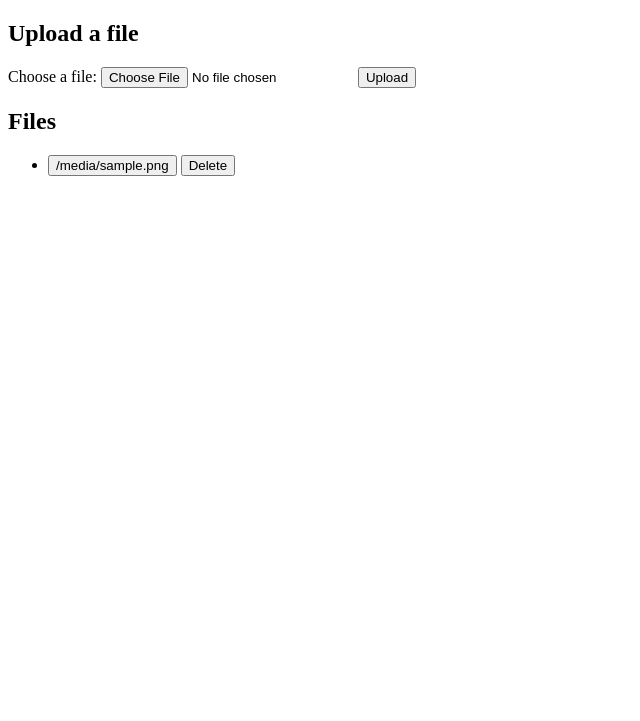
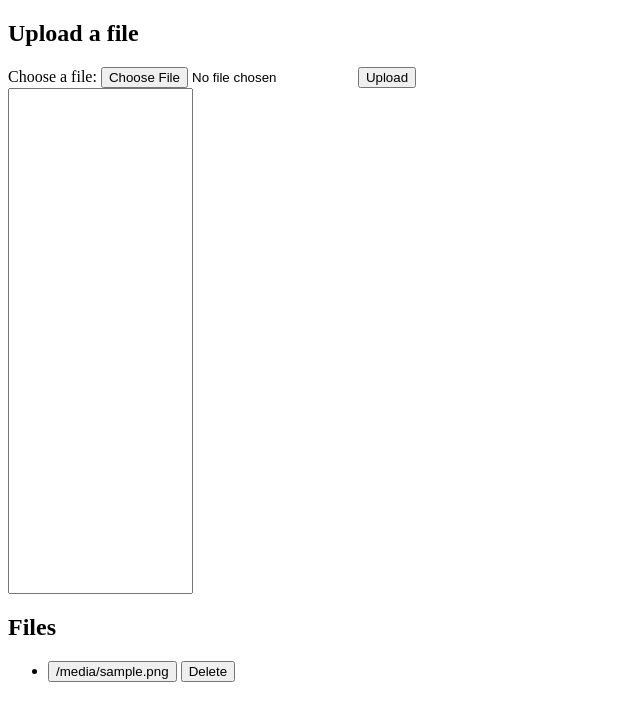
Before and after one commit to loic-lescoat/thundershare, a Flask app: template templates/home.html in a window 1280 px wide. Shown: the top 721 px of the page, without its empty margins (0-640 px from the left). Run offline with Flask 3, Linux system fonts and the light colour scheme; the template is opened without the code that fills it: most values are stand-ins (such as "Sample title", 1, 10 or a date in 2020).

Commit message:
added text box

```diff
--- a/templates/home.html
+++ b/templates/home.html
@@ -5,6 +5,11 @@
     <meta charset="UTF-8">
     <meta name="viewport" content="width=device-width, initial-scale=1.0">
     <title>File Upload Form</title>
+    <style>
+	#text_input {
+		height: 500px;
+	}
+    </style>
 </head>
 <body>
   <h2>Upload a file</h2>
@@ -12,6 +17,8 @@
         <label for="file">Choose a file:</label>
         <input type="file" id="file" name="file"></input>
         <button type="submit">Upload</button>
+	<br>
+	<input id="text_input" type="text" hint="Save your text here"></input>
     </form>
 
     {% if message %}
```
